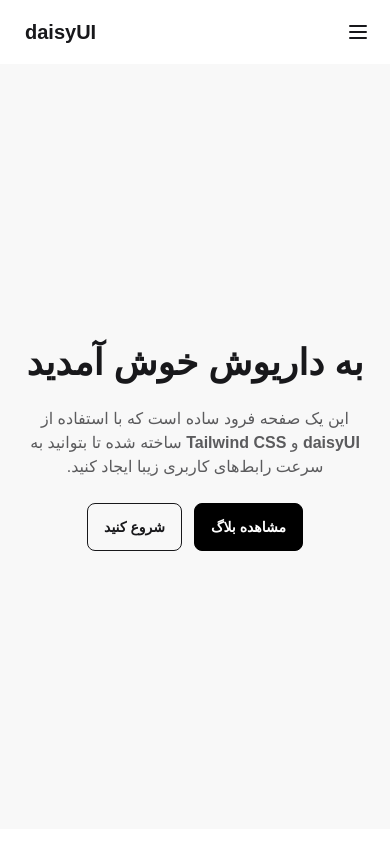
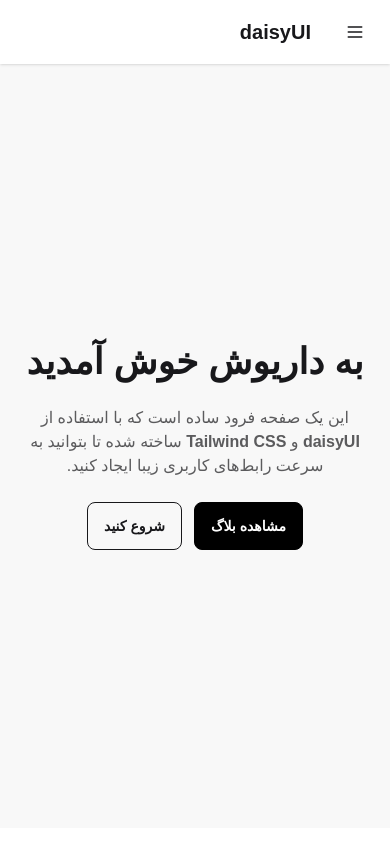
Before and after one commit to samadvalipour/dariush-landing, a Vue app: page / in a window 390 px wide. Shown: the top 844 px of the page. Built offline with nearby package versions, Linux system fonts and the light colour scheme; the HTML template or start-up script is replaced by a standard one; a web font is replaced by a local one.

Commit message:
fix: redesign navbar

```diff
--- a/src/components/Navbar.vue
+++ b/src/components/Navbar.vue
@@ -1,5 +1,5 @@
 <script setup>
-import { onBeforeUnmount, onMounted, ref } from 'vue'
+import { ref } from 'vue'
 
 const links = [
   { href: '/', label: 'صفحه اصلی' },
@@ -18,83 +18,48 @@ const toggleMenu = () => {
 const closeMenu = () => {
   isMenuOpen.value = false
 }
-
-const handleResize = () => {
-  if (window.innerWidth >= 1024) {
-    isMenuOpen.value = false
-  }
-}
-
-onMounted(() => {
-  window.addEventListener('resize', handleResize)
-})
-
-onBeforeUnmount(() => {
-  window.removeEventListener('resize', handleResize)
-})
 </script>
 
 <template>
-  <header class="bg-base-100 shadow-sm">
-    <div class="navbar bg-base-100">
-      <div class="container mx-auto flex flex-row-reverse items-center justify-between gap-4">
-        <a href="/" class="btn btn-ghost text-xl font-bold normal-case">
-          daisyUI
-        </a>
+  <div class="navbar bg-base-100 shadow-sm">
+    <!-- بخش شروع -->
+    <div class="flex-none">
+      <!-- منوی موبایل -->
+      <div class="dropdown">
         <button
-          type="button"
-          class="btn btn-ghost btn-circle lg:hidden"
-          aria-label="toggle navigation menu"
+          tabindex="0"
+          role="button"
+          class="btn btn-ghost lg:hidden"
           @click="toggleMenu"
         >
-          <svg
-            xmlns="http://www.w3.org/2000/svg"
-            fill="none"
-            viewBox="0 0 24 24"
-            stroke="currentColor"
-            class="h-6 w-6"
-          >
-            <path stroke-linecap="round" stroke-linejoin="round" stroke-width="2" d="M4 6h16M4 12h16M4 18h16" />
+          <svg xmlns="http://www.w3.org/2000/svg" class="h-5 w-5" fill="none"
+               viewBox="0 0 24 24" stroke="currentColor">
+            <path stroke-linecap="round" stroke-linejoin="round" stroke-width="2"
+                  d="M4 6h16M4 12h16M4 18h16" />
           </svg>
         </button>
+        <ul
+          v-if="isMenuOpen"
+          tabindex="0"
+          class="menu menu-sm dropdown-content bg-base-100 rounded-box z-10 mt-3 w-52 p-2 shadow"
+        >
+          <li v-for="link in links" :key="link.href">
+            <a :href="link.href" @click="closeMenu">{{ link.label }}</a>
+          </li>
+        </ul>
       </div>
+
+      <!-- لوگو -->
+      <a href="/" class="btn btn-ghost text-xl">daisyUI</a>
     </div>
 
-    <div class="border-t border-base-200 bg-base-100">
-      <div class="container mx-auto">
-        <ul class="menu menu-horizontal hidden justify-end gap-2 py-2 lg:flex">
-          <li v-for="link in links" :key="link.href">
-            <a :href="link.href" class="rounded-btn px-4 py-2 font-medium">
-              {{ link.label }}
-            </a>
-          </li>
-        </ul>
-
-        <transition name="fade">
-          <ul
-            v-if="isMenuOpen"
-            class="menu menu-vertical gap-2 py-4 lg:hidden"
-          >
-            <li v-for="link in links" :key="link.href">
-              <a :href="link.href" class="rounded-btn px-4 py-2 font-medium" @click="closeMenu">
-                {{ link.label }}
-              </a>
-            </li>
-          </ul>
-        </transition>
-      </div>
+    <!-- بخش وسط (لینک‌ها در دسکتاپ) -->
+    <div class="grow hidden lg:flex">
+      <ul class="menu menu-horizontal px-1">
+        <li v-for="link in links" :key="link.href">
+          <a :href="link.href">{{ link.label }}</a>
+        </li>
+      </ul>
     </div>
-  </header>
+  </div>
 </template>
-
-<style scoped>
-.fade-enter-active,
-.fade-leave-active {
-  transition: opacity 0.2s ease;
-}
-
-.fade-enter-from,
-.fade-leave-to {
-  opacity: 0;
-}
-</style>
```
